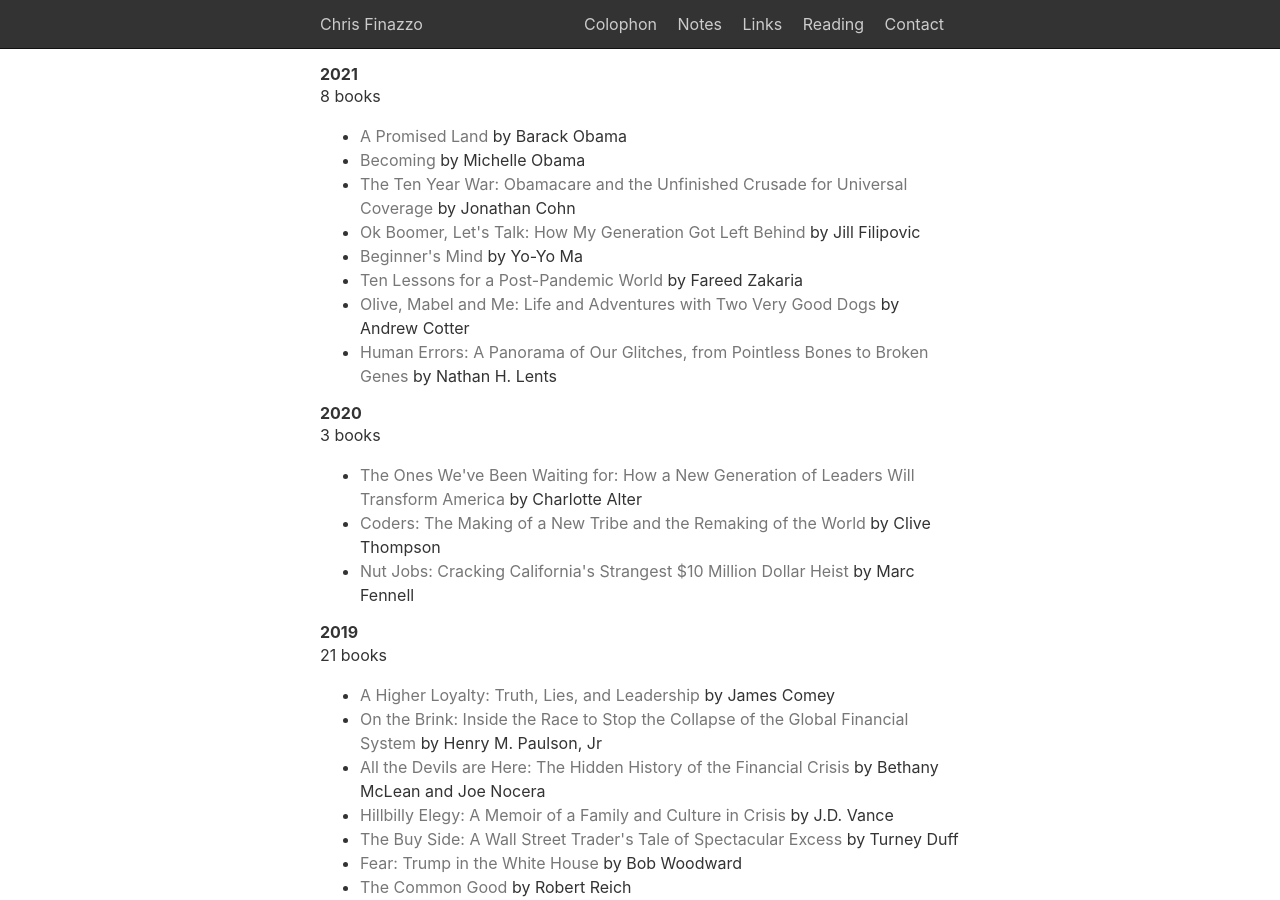
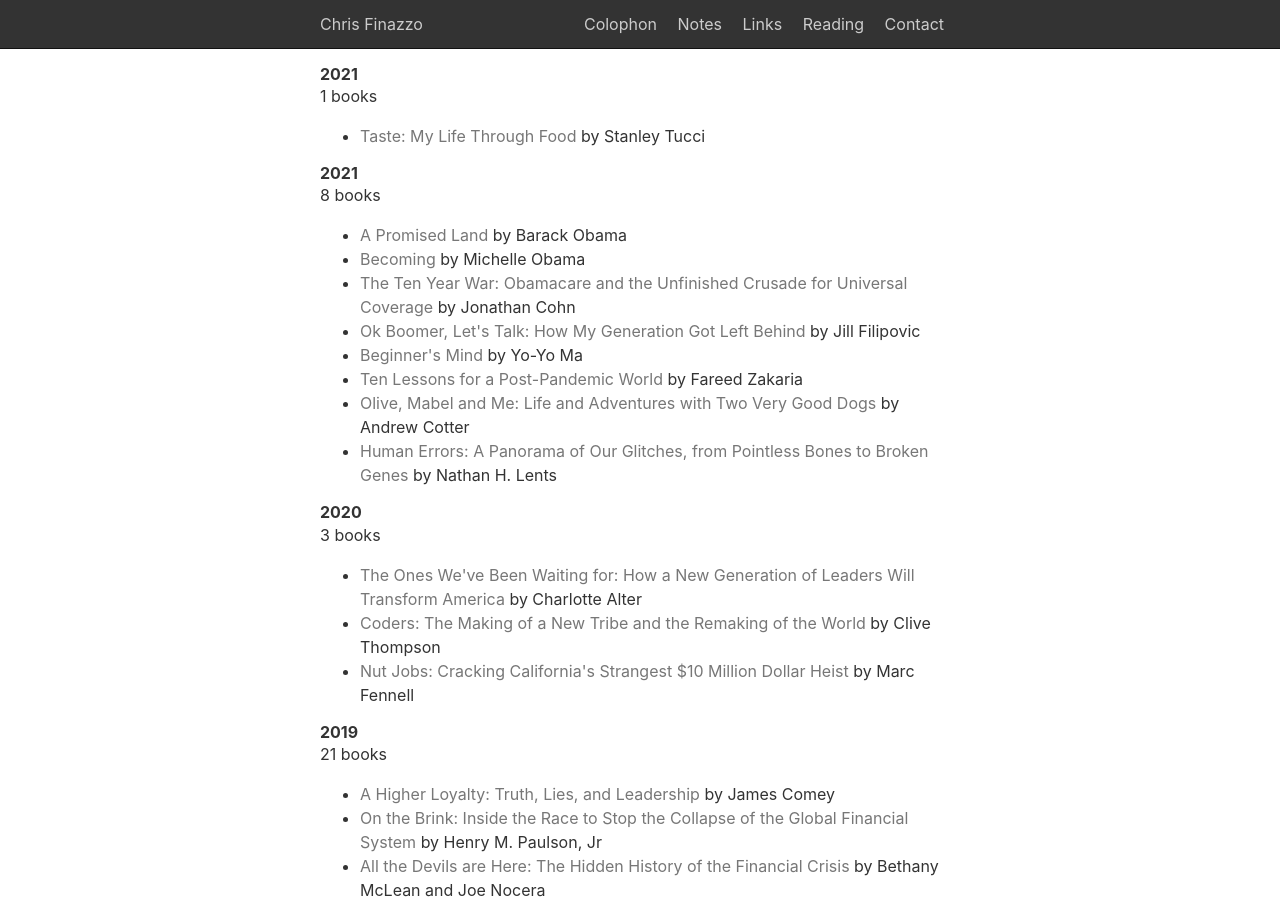
Before and after one commit to chrisfinazzo/blog, a Jekyll site: the page built from reading.md, in a window 1280 px wide and 900 px high. Built offline with Jekyll 4.4.1, drawn with Linux system fonts in a browser that asks for light colours; Markdown is read by kramdown in place of the engine named in the settings.

Commit message:
Update Reading List

```diff
--- a/_data/reading.yml
+++ b/_data/reading.yml
@@ -1,3 +1,9 @@
+  - year: "2021"
+    books:
+      - title: "Taste: My Life Through Food"
+        author: Stanley Tucci
+        link: https://openlibrary.org/works/OL24639172W/Taste
+
   - year: "2021"
     books:
       - title: "A Promised Land"
```
